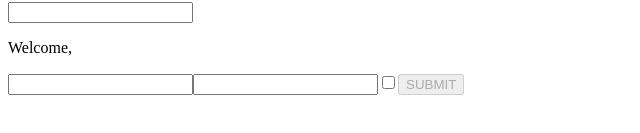
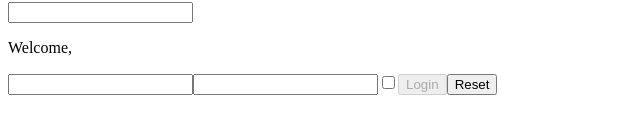
Before and after one commit to Ignazioconti/React_V2, a React (Create React App) app in the folder my-app/: page / in a window 1280 px wide. Shown: the part 307-440 px from the top of the page, without its empty margins (0-640 px from the left). Built offline with nearby package versions, Linux system fonts and the light colour scheme.

Commit message:
Svolgimento

```diff
--- a/my-app/src/Login.js
+++ b/my-app/src/Login.js
@@ -30,6 +30,13 @@ export class Login extends React.Component {
   loginHendler = () => {
     console.log(this.state);
   };
+  resetAllInputs = () => {
+    this.setState({
+      username: "",
+      password: "",
+      remember: false,
+    });
+  };
 
   render() {
     return (
@@ -53,8 +60,14 @@ export class Login extends React.Component {
           checked={this.state.checked}
           onChange={this.inputHandler}
         />
-        <button disabled={this.state.disabled} onClick={this.loginHendler}>
-          SUBMIT
+        <button
+          disabled={!this.state.username || !this.state.password}
+          onClick={() => this.loginHendler(this.state)}
+        >
+          Login
+        </button>
+        <button name="reset" onClick={this.resetAllInputs}>
+          Reset
         </button>
       </div>
     );
```
